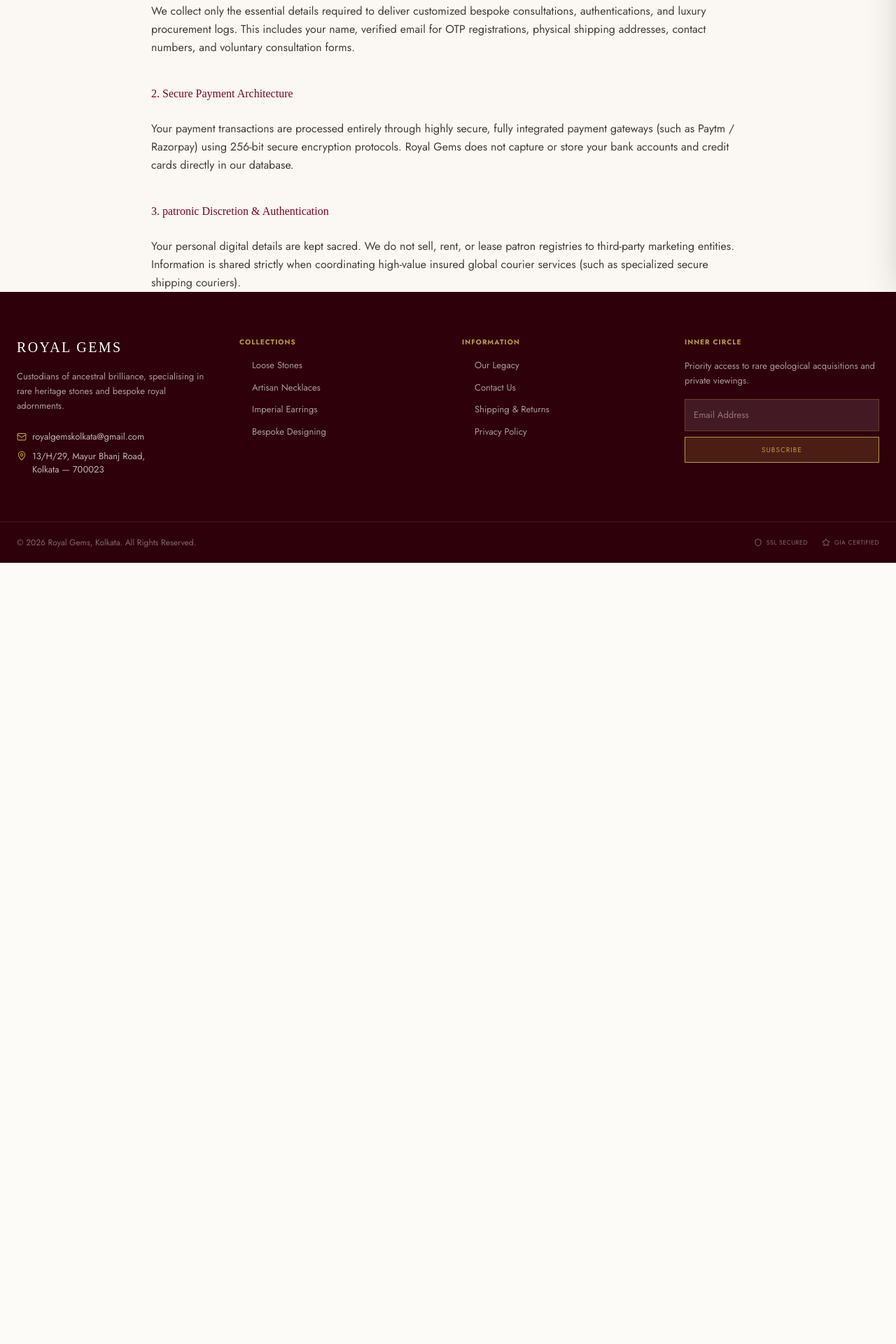
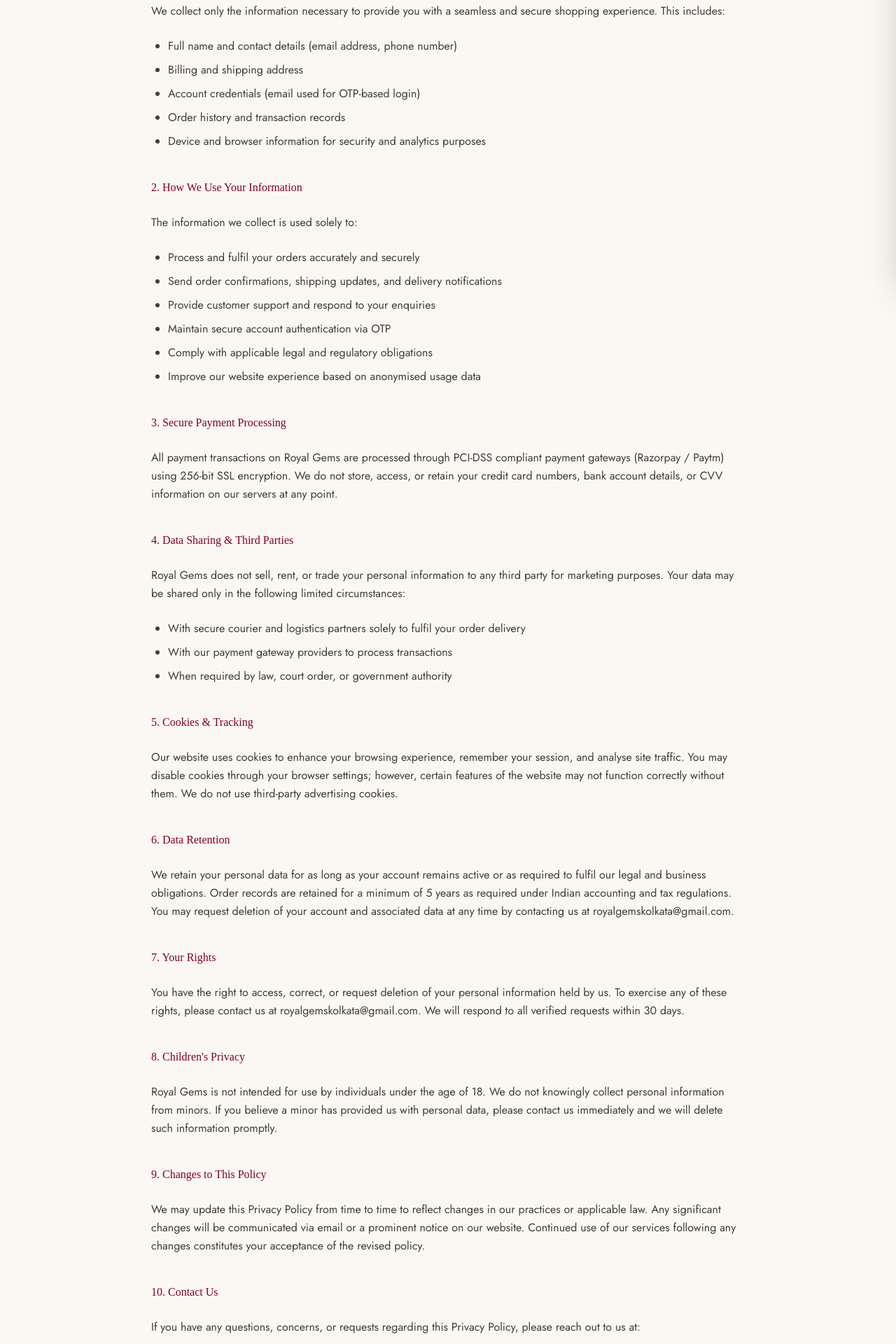
Before and after one commit to Jagmohan-Prajapati/Royal-Gems-Dev, a React (Vite) app: page /privacy-policy in a window 1280 px wide. Shown: the part 400-2320 px from the top of the page at 70% size. Before the commit the page ends 1204 px from the top, so only its background shows below. Built offline with nearby package versions, Linux system fonts and the light colour scheme; no server answers; a web font is replaced by a local one.

Commit message:
feat: expand PrivacyPolicy with comprehensive 10-section content

```diff
--- a/src/pages/PrivacyPolicy.tsx
+++ b/src/pages/PrivacyPolicy.tsx
@@ -16,29 +16,102 @@
 
         <div className="space-y-6 font-body-md text-on-surface-variant leading-relaxed">
           <p>
-            At Royal Gems Heritage, we hold your personal privacy with the same uncompromising standard that guides our selection of the earth's rarest treasures. This Privacy Policy details how we collect, safeguard, and honor the identity of our discerning patrons.
+            At Royal Gems, we hold your personal privacy with the same uncompromising standard that guides our selection of the earth's rarest treasures. This Privacy Policy explains how we collect, use, store, and protect your personal information when you visit our website or make a purchase.
           </p>
 
           <h2 className="font-headline-sm text-headline-sm text-primary pt-4">
             1. Information We Collect
           </h2>
           <p>
-            We collect only the essential details required to deliver customized bespoke consultations, authentications, and luxury procurement logs. This includes your name, verified email for OTP registrations, physical shipping addresses, contact numbers, and voluntary consultation forms.
+            We collect only the information necessary to provide you with a seamless and secure shopping experience. This includes:
+          </p>
+          <ul className="list-disc pl-6 space-y-2">
+            <li>Full name and contact details (email address, phone number)</li>
+            <li>Billing and shipping address</li>
+            <li>Account credentials (email used for OTP-based login)</li>
+            <li>Order history and transaction records</li>
+            <li>Device and browser information for security and analytics purposes</li>
+          </ul>
+
+          <h2 className="font-headline-sm text-headline-sm text-primary pt-4">
+            2. How We Use Your Information
+          </h2>
+          <p>
+            The information we collect is used solely to:
+          </p>
+          <ul className="list-disc pl-6 space-y-2">
+            <li>Process and fulfil your orders accurately and securely</li>
+            <li>Send order confirmations, shipping updates, and delivery notifications</li>
+            <li>Provide customer support and respond to your enquiries</li>
+            <li>Maintain secure account authentication via OTP</li>
+            <li>Comply with applicable legal and regulatory obligations</li>
+            <li>Improve our website experience based on anonymised usage data</li>
+          </ul>
+
+          <h2 className="font-headline-sm text-headline-sm text-primary pt-4">
+            3. Secure Payment Processing
+          </h2>
+          <p>
+            All payment transactions on Royal Gems are processed through PCI-DSS compliant payment gateways (Razorpay / Paytm) using 256-bit SSL encryption. We do not store, access, or retain your credit card numbers, bank account details, or CVV information on our servers at any point.
           </p>
 
           <h2 className="font-headline-sm text-headline-sm text-primary pt-4">
-            2. Secure Payment Architecture
+            4. Data Sharing & Third Parties
           </h2>
           <p>
-            Your payment transactions are processed entirely through highly secure, fully integrated payment gateways (such as Paytm / Razorpay) using 256-bit secure encryption protocols. Royal Gems does not capture or store your bank accounts and credit cards directly in our database.
+            Royal Gems does not sell, rent, or trade your personal information to any third party for marketing purposes. Your data may be shared only in the following limited circumstances:
+          </p>
+          <ul className="list-disc pl-6 space-y-2">
+            <li>With secure courier and logistics partners solely to fulfil your order delivery</li>
+            <li>With our payment gateway providers to process transactions</li>
+            <li>When required by law, court order, or government authority</li>
+          </ul>
+
+          <h2 className="font-headline-sm text-headline-sm text-primary pt-4">
+            5. Cookies & Tracking
+          </h2>
+          <p>
+            Our website uses cookies to enhance your browsing experience, remember your session, and analyse site traffic. You may disable cookies through your browser settings; however, certain features of the website may not function correctly without them. We do not use third-party advertising cookies.
           </p>
 
           <h2 className="font-headline-sm text-headline-sm text-primary pt-4">
-            3. patronic Discretion & Authentication
+            6. Data Retention
           </h2>
           <p>
-            Your personal digital details are kept sacred. We do not sell, rent, or lease patron registries to third-party marketing entities. Information is shared strictly when coordinating high-value insured global courier services (such as specialized secure shipping couriers).
+            We retain your personal data for as long as your account remains active or as required to fulfil our legal and business obligations. Order records are retained for a minimum of 5 years as required under Indian accounting and tax regulations. You may request deletion of your account and associated data at any time by contacting us at royalgemskolkata@gmail.com.
           </p>
+
+          <h2 className="font-headline-sm text-headline-sm text-primary pt-4">
+            7. Your Rights
+          </h2>
+          <p>
+            You have the right to access, correct, or request deletion of your personal information held by us. To exercise any of these rights, please contact us at royalgemskolkata@gmail.com. We will respond to all verified requests within 30 days.
+          </p>
+
+          <h2 className="font-headline-sm text-headline-sm text-primary pt-4">
+            8. Children's Privacy
+          </h2>
+          <p>
+            Royal Gems is not intended for use by individuals under the age of 18. We do not knowingly collect personal information from minors. If you believe a minor has provided us with personal data, please contact us immediately and we will delete such information promptly.
+          </p>
+
+          <h2 className="font-headline-sm text-headline-sm text-primary pt-4">
+            9. Changes to This Policy
+          </h2>
+          <p>
+            We may update this Privacy Policy from time to time to reflect changes in our practices or applicable law. Any significant changes will be communicated via email or a prominent notice on our website. Continued use of our services following any changes constitutes your acceptance of the revised policy.
+          </p>
+
+          <h2 className="font-headline-sm text-headline-sm text-primary pt-4">
+            10. Contact Us
+          </h2>
+          <p>
+            If you have any questions, concerns, or requests regarding this Privacy Policy, please reach out to us at:
+          </p>
+          <ul className="list-none pl-0 space-y-1">
+            <li><span className="text-primary font-medium">Email:</span> royalgemskolkata@gmail.com</li>
+            <li><span className="text-primary font-medium">Address:</span> 13/H/29, Mayur Bhanj Road, Kolkata - 700023</li>
+          </ul>
         </div>
       </main>
       <Footer />
```
